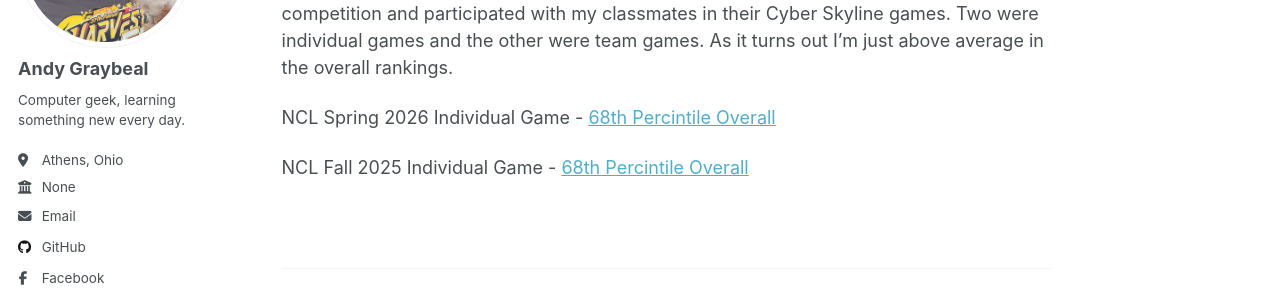
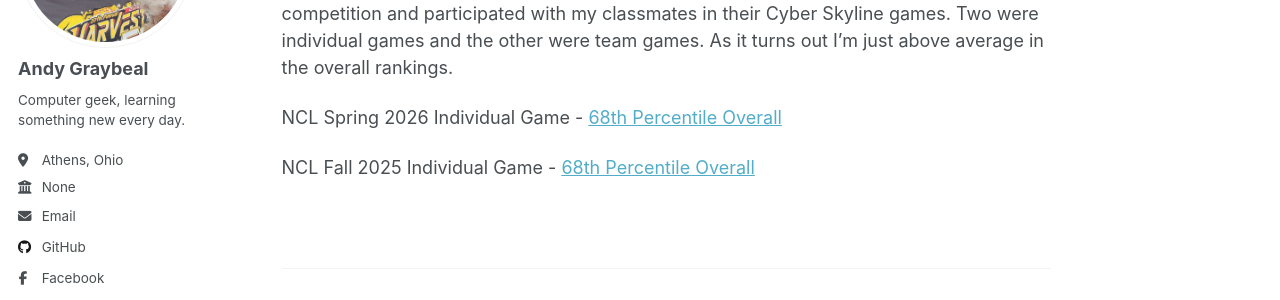
Before and after one commit to andy-graybeal/andy-graybeal.github.io, a Jekyll site: the page built from _portfolio/CTF_Challenges.md, in a window 1280 px wide and 1092 px high. Shown: the part 223-523 px from the top of the window. Built offline with Jekyll 4.4.1, drawn with Linux system fonts in a browser that asks for light colours; a script that is not in the unit is left out.

Commit message:
Update CTF_Challenges.md

```diff
--- a/_portfolio/CTF_Challenges.md
+++ b/_portfolio/CTF_Challenges.md
@@ -8,6 +8,6 @@ I've participated in four capture the flag games so far!  I joined the National
 
 
 
-NCL Spring 2026 Individual Game - [68th Percintile Overall](https://cyberskyline.com/world/69690a38f845cf0a7e6d8b87/report/69690a38f845cf0a7e6d8b90)
+NCL Spring 2026 Individual Game - [68th Percentile Overall](https://cyberskyline.com/world/69690a38f845cf0a7e6d8b87/report/69690a38f845cf0a7e6d8b90)
 
-NCL Fall 2025 Individual Game - [68th Percintile Overall](https://cyberskyline.com/world/684c235bdbe1ed8e2a7f7e6f/report/684c235bdbe1ed8e2a7f7e78)
+NCL Fall 2025 Individual Game - [68th Percentile Overall](https://cyberskyline.com/world/684c235bdbe1ed8e2a7f7e6f/report/684c235bdbe1ed8e2a7f7e78)
```
